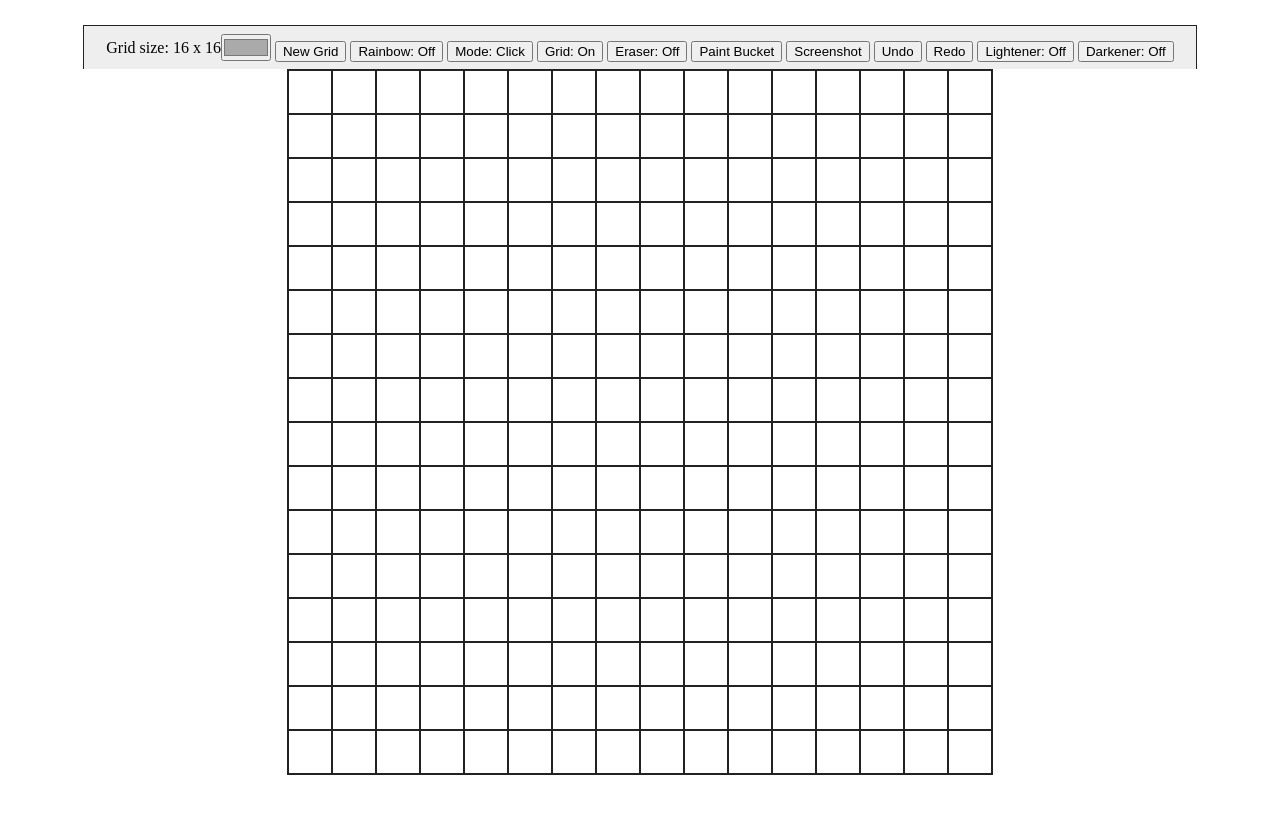
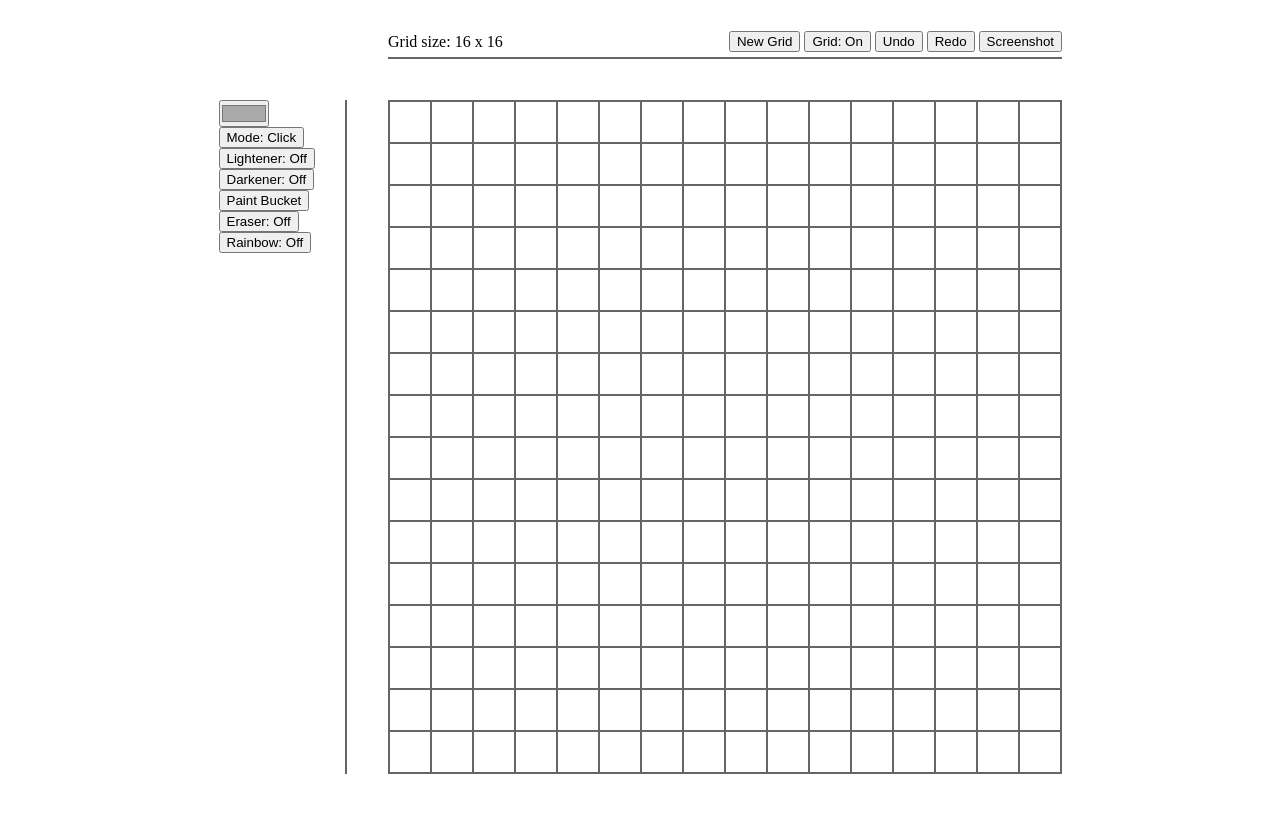
Before and after one commit to gitwinst/etch-a-sketch, a plain HTML site: page index.html in a window 1280 px wide. Shown: the top 814 px of the page. Drawn offline with nearby package versions, Linux system fonts and the light colour scheme.

Commit message:
Begin work on improving UI.

```diff
--- a/index.html
+++ b/index.html
@@ -12,23 +12,29 @@
         <div id="flex-container">
             <div id="grid-ui">
                 <p id="grid-size-ui"></p>
-                <div id="buttons">
-                    <input type="color" id="color-picker" value="#aaaaaa">
+                <div id="grid-controls">
                     <button id="new-grid-button">New Grid</button>
-                    <button id="rainbow-mode">Rainbow: Off</button>
-                    <button id="click-mode">Mode: Click</button>
                     <button id="toggle-grid">Grid: On</button>
-                    <button id="toggle-eraser">Eraser: Off</button>
-                    <button id="paint-bucket">Paint Bucket</button>
-                    <button id="screenshot">Screenshot</button>
                     <button id="undo">Undo</button>
                     <button id="redo">Redo</button>
+                    <button id="screenshot">Screenshot</button>
+                </div>
+            </div>
+            <div id="drawing-area">
+                <div id="drawing-controls">
+                    <input type="color" id="color-picker" value="#aaaaaa">
+                    <button id="click-mode">Mode: Click</button>
                     <button id="lighten">Lightener: Off</button>
                     <button id="darken">Darkener: Off</button>
+                    <!-- <input type="color" id="color-picker" value="#aaaaaa"> -->
+                    <button id="paint-bucket">Paint Bucket</button>
+                    <button id="toggle-eraser">Eraser: Off</button>
+                    <button id="rainbow-mode">Rainbow: Off</button>
                 </div>
-            </div>
-            <div id="grid-section">
-                <div id="grid-container" class="grid-style"></div>
+                <div id="grid-section">
+                    <div id="grid-container" class="grid-style"></div>
+                    <div id="background-grid"></div>
+                </div>
             </div>
         </div>
         <style id="square-styles"></style>
--- a/script.js
+++ b/script.js
@@ -1,9 +1,24 @@
+
+let rect = document.getElementById("grid-container");
+let bcRect = rect.getBoundingClientRect();
+
+let currentMousePos = { x: -1, y: -1 };
+
+document.body.addEventListener("mousemove", function(e) {
+    currentMousePos.x = e.pageX+160;
+    currentMousePos.y = e.pageY+30;
+    let val = "circle(100% at "+currentMousePos.x+"px "+currentMousePos.y+"px)"
+    let grid = document.getElementById("background-grid");
+    grid.style.clipPath = val;
+});
+
+
 // .
 // .
 // . HARD-CODED CONSTS
 // .
 // .
-const GRID_CONTAINER_SIZE_PX = 704;
+const GRID_CONTAINER_SIZE_PX = 672;
 const DEFAULT_GRID_SIZE = 16;
 
 // .
@@ -342,6 +357,15 @@ function updateSquareSizeCSS(squaresPerSide) {
     let sheet = document.getElementById("square-styles");
     sheet.innerHTML = `.square {width: ${squareSize}px; height: ${squareSize}px;}`;
     document.body.appendChild(sheet);
+    let backgroundGrid = document.getElementById("background-grid");
+    let topOffset = Math.ceil(bcRect.y / squareSize);
+    let leftOffset = Math.ceil(bcRect.x / squareSize)
+    backgroundGrid.style.backgroundSize = `${squareSize}px`;
+    // backgroundGrid.style.top = `${ -1 * ((squareSize * topOffset)) }px`;
+    backgroundGrid.style.top = `0px`;
+    // backgroundGrid.style.left = `${ -1 * ((squareSize * leftOffset)) }px`;
+    backgroundGrid.style.left = `0px`;
+    console.log(squareSize);
 }
 
 function buildGrid(gridContainer, squaresPerSide) {
@@ -387,9 +411,6 @@ function setColor(square) {
         } else if (eraserMode.active) {
             square.removeColor();
         } else {
-            // setTimeout( () => {
-            //     square.applyColor(colorPickerValue);
-            // }, 0 );
             square.applyColor(colorPickerValue);
         }
     }
--- a/style.css
+++ b/style.css
@@ -1,6 +1,7 @@
 * {
     margin: 0;
     padding: 0;
+    box-sizing: border-box;
 }
 
 #flex-container {
@@ -12,16 +13,16 @@
 }
 
 #grid-ui {
-    background-color: #eee;
-    min-width: 706px;
-    height: 44px;
+    min-width: 674px;
+    height: 32px;
     box-sizing: border-box;
-    border: 1px solid #222;
-    border-bottom: 0;
+    border-bottom: 2px solid #666;
     display: flex;
     align-items: center;
     justify-content: space-between;
-    padding: 0 22px;
+    /* padding: 0 22px; */
+    margin-bottom: 41px;
+    margin-left: 170px;
 }
 
 button {
@@ -29,26 +30,53 @@ button {
 }
 
 #grid-container {
-    width: 704px;
-    height: 704px;
-    /* background: #aaa; */
+    width: 674px;
+    height: 674px;
     display: flex;
     flex-wrap: wrap;
     align-content: flex-start;
-    border: 1px solid #222;
+    border: 1px solid #666;
+}
+
+#drawing-area {
+    display: flex;
+}
+
+#drawing-controls {
+    width: 128px;
+    border-right: 2px solid #666;
+    margin-right: 41px;
 }
 
 .grid-style > * {
-    border: 0.5px solid #222;
+    border: 0.5px solid #666;
 }
 
 .square {
     width: 44px;
     height: 44px;
-    /* background: #555; */
     box-sizing: border-box;
 }
 
 .colorize {
     background: #aaa;
 }
+
+#grid-section {
+    position: relative;
+}
+
+#background-grid {
+    background: url(assets/bg.svg);
+    background-size: 42px;
+    width: 100%;
+    margin: 0;
+    height: 200vh;
+    clip-path: circle(5% at -300px -300px);
+    position: absolute;
+    /* top: -124.5px; */
+    /* left: -628.5px; */
+    z-index: -1;
+    /* top: calc(1.5px - 210px);
+    left: calc(1.5px - 420px); */
+}
```
Also changed, not shown: assets/bg.svg (added).
